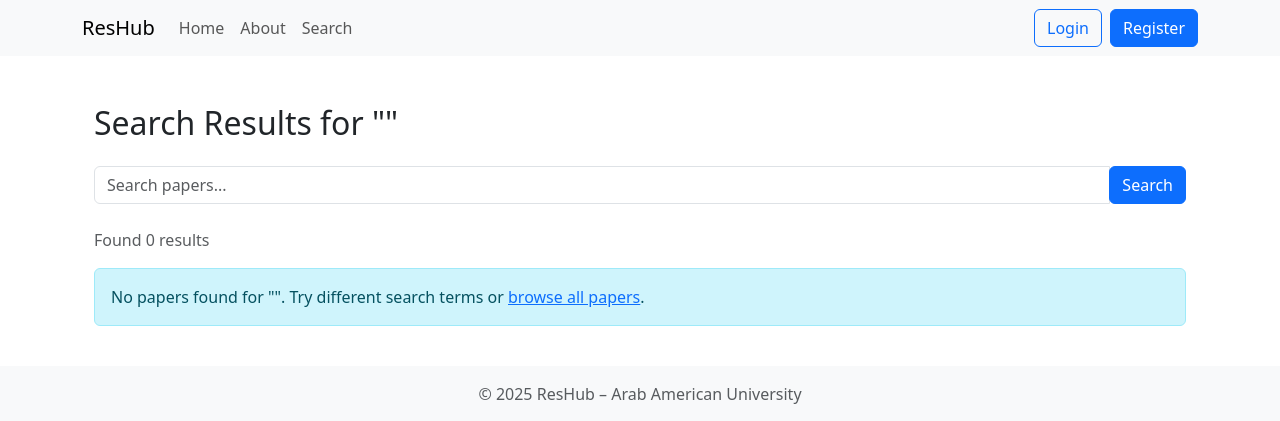
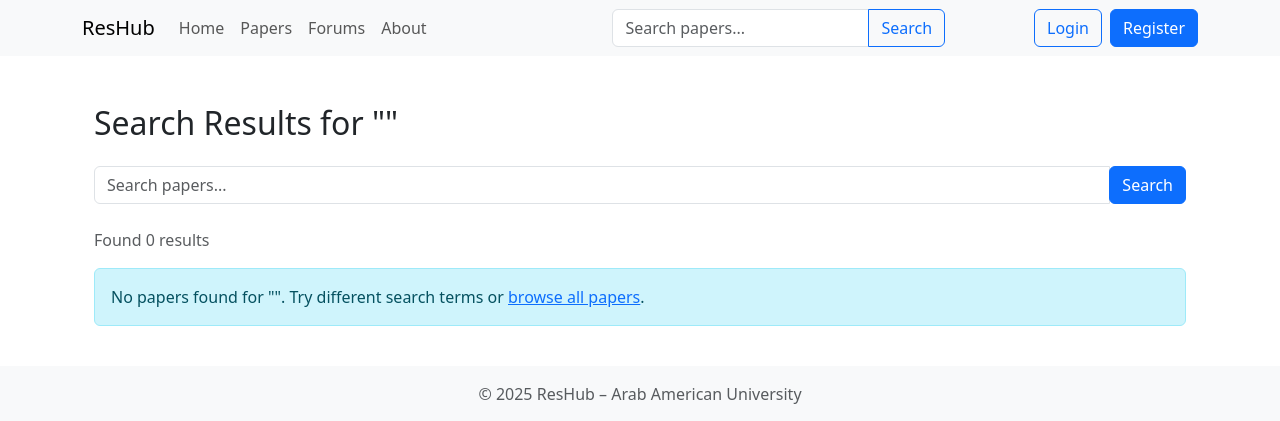
Before and after one commit to AAUP-ResHub/ResHub, a Flask app: page /search/ in a window 1280 px wide. Shown: the top 421 px of the page. Run offline with Flask 3, Linux system fonts and the light colour scheme; parts of the project's set-up code (start-up, migrations or seed data) failed here and were passed over.

Commit message:
fix: Improve search functionality with better keyword search and UI integration

```diff
--- a/app/search/routes.py
+++ b/app/search/routes.py
@@ -1,8 +1,10 @@
-from flask import request, render_template, current_app
+from flask import request, render_template, current_app, flash
 from . import search_bp  # from app.search import search_bp
 from app import db  # For executing raw SQL
 from app.models import ResearchPaper  # To fetch full paper objects
-from sqlalchemy import text  # For executing literal SQL queries
+from sqlalchemy import text, or_  # For executing literal SQL queries
+import traceback
+import re
 
 @search_bp.route('/', methods=['GET'])  # This will make the route accessible at /search/
 def results():
@@ -11,45 +13,75 @@ def results():
 
     if query_string:
         try:
-            # Using FTS5 MATCH operator and snippet function for highlighting.
-            # The snippet function arguments are: table_name, column_name,
-            #                                   highlight_start_tag, highlight_end_tag,
-            #                                   ellipsis, num_tokens_around_match.
-            sql_fts_query = """
-                SELECT
-                    paper_id,
-                    snippet(research_papers_fts, 'title', '<strong>', '</strong>', '...', 15) as title_highlight,
-                    snippet(research_papers_fts, 'abstract', '<strong>', '</strong>', '...', 15) as abstract_highlight
-                FROM research_papers_fts
-                WHERE research_papers_fts MATCH :query
-                ORDER BY rank;
-            """
-            # The 'rank' pseudo-column is provided by FTS5 for ordering by relevance.
+            # Use a simple SQL-based search approach instead of FTS5
+            # This should work regardless of whether FTS5 is set up
+            search_terms = query_string.split()
 
-            search_results_raw = db.session.execute(text(sql_fts_query), {'query': query_string}).mappings().fetchall()
-            # .mappings() allows accessing columns by name like row['paper_id']
+            # Build search filter conditions
+            filters = []
+            for term in search_terms:
+                term_like = f'%{term}%'
+                filters.append(or_(
+                    ResearchPaper.title.ilike(term_like),
+                    ResearchPaper.abstract.ilike(term_like),
+                    ResearchPaper.keywords.ilike(term_like)
+                ))
 
-            if search_results_raw:
-                paper_ids_from_fts = [row['paper_id'] for row in search_results_raw]
+            # Combine all filters with AND (papers must match all terms)
+            papers = ResearchPaper.query
+            for filter_condition in filters:
+                papers = papers.filter(filter_condition)
 
-                # Fetch the actual ResearchPaper objects from the main table
-                # We need a way to map them back to the highlights and maintain order
-                if paper_ids_from_fts:
-                    papers_map = {p.paper_id: p for p in ResearchPaper.query.filter(ResearchPaper.paper_id.in_(paper_ids_from_fts)).all()}
+            # Get results ordered by newest first
+            search_results = papers.order_by(ResearchPaper.publish_date.desc()).all()
 
-                    for row_data in search_results_raw:
-                        paper_obj = papers_map.get(row_data['paper_id'])
-                        if paper_obj:
-                            papers_with_highlights.append({
-                                'paper': paper_obj,
-                                'title_highlight': row_data['title_highlight'],
-                                'abstract_highlight': row_data['abstract_highlight']
-                            })
+            # Highlight search terms in results
+            for paper in search_results:
+                # Simple highlighting function
+                def highlight_text(text, terms):
+                    if not text:
+                        return None
+
+                    highlighted = text
+                    for term in terms:
+                        # Case-insensitive replacement with regex
+                        pattern = re.compile(re.escape(term), re.IGNORECASE)
+                        highlighted = pattern.sub(f'<strong>{term}</strong>', highlighted)
+
+                    # If text is too long, create a snippet around the first match
+                    if len(highlighted) > 200:
+                        # Find position of first highlight
+                        first_highlight_pos = highlighted.find('<strong>')
+                        if first_highlight_pos > 0:
+                            # Calculate start position for snippet
+                            start_pos = max(0, first_highlight_pos - 100)
+                            # Find a space to start cleanly
+                            if start_pos > 0:
+                                start_pos = highlighted.find(' ', start_pos - 20)
+
+                            # Extract snippet
+                            end_pos = min(len(highlighted), start_pos + 200)
+                            highlighted = '...' + highlighted[start_pos:end_pos] + '...'
+
+                    return highlighted
+
+                # Create highlighted versions of title and abstract
+                title_highlight = highlight_text(paper.title, search_terms)
+                abstract_highlight = highlight_text(paper.abstract, search_terms)
+
+                # Add to results
+                papers_with_highlights.append({
+                    'paper': paper,
+                    'title_highlight': title_highlight,
+                    'abstract_highlight': abstract_highlight
+                })
 
         except Exception as e:
-            current_app.logger.error(f"Search query failed for '{query_string}': {e}")
-            # Optionally, flash an error message to the user
-            # from flask import flash
-            # flash('Search encountered an error. Please try again.', 'danger')
+            error_msg = f"Search query failed for '{query_string}': {str(e)}"
+            tb = traceback.format_exc()
+            current_app.logger.error(f"{error_msg}\n{tb}")
+
+            # Flash an error message to help with debugging
+            flash('Search encountered an error. Please try again.', 'danger')
 
     return render_template('search/results.html', query=query_string, papers_with_highlights=papers_with_highlights)
--- a/app/templates/papers/papers.html
+++ b/app/templates/papers/papers.html
@@ -137,7 +137,7 @@
                     <h5 class="mb-0">Search Papers</h5>
                 </div>
                 <div class="card-body">
-                    <form action="{{ url_for('paper.search') }}" method="get">
+                    <form action="{{ url_for('search.results') }}" method="get">
                         <div class="input-group">
                             <input type="text" class="form-control" name="q" placeholder="Search by title, abstract, or keywords" value="{{ search_query }}">
                             <button class="btn btn-primary" type="submit">
@@ -145,6 +145,9 @@
                             </button>
                         </div>
                     </form>
+                    <div class="mt-2 small text-muted">
+                        Uses the advanced search system with highlighted results
+                    </div>
                 </div>
             </div>
         </div>
--- a/app/templates/partials/_navbar.html
+++ b/app/templates/partials/_navbar.html
@@ -10,13 +10,25 @@
           <a class="nav-link" href="/">Home</a>
         </li>
         <li class="nav-item">
+          <a class="nav-link" href="{{ url_for('paper.index') }}">Papers</a>
+        </li>
+        <li class="nav-item">
+          <a class="nav-link" href="{{ url_for('forum.index') }}">Forums</a>
+        </li>
+        <li class="nav-item">
           <a class="nav-link" href="/about">About</a>
         </li>
-        <!-- Search -->
-        <li class="nav-item">
-          <a class="nav-link" href="{{ url_for('search.results') }}">Search</a>
-      </li>
       </ul>
+
+      <!-- Search Form -->
+      <form class="d-flex mx-auto" action="{{ url_for('search.results') }}" method="get">
+        <div class="input-group">
+          <input class="form-control" type="search" placeholder="Search papers..." name="q" aria-label="Search">
+          <button class="btn btn-outline-primary" type="submit">
+            <i class="bi bi-search"></i> Search
+          </button>
+        </div>
+      </form>
       <div class="d-flex">
         {% if current_user.is_authenticated %}
           <a href="{{ url_for('main.dashboard') }}" class="btn btn-outline-primary me-2">Dashboard</a>
```
Also changed, not shown: app/paper/routes.py (+5 -16 lines).
